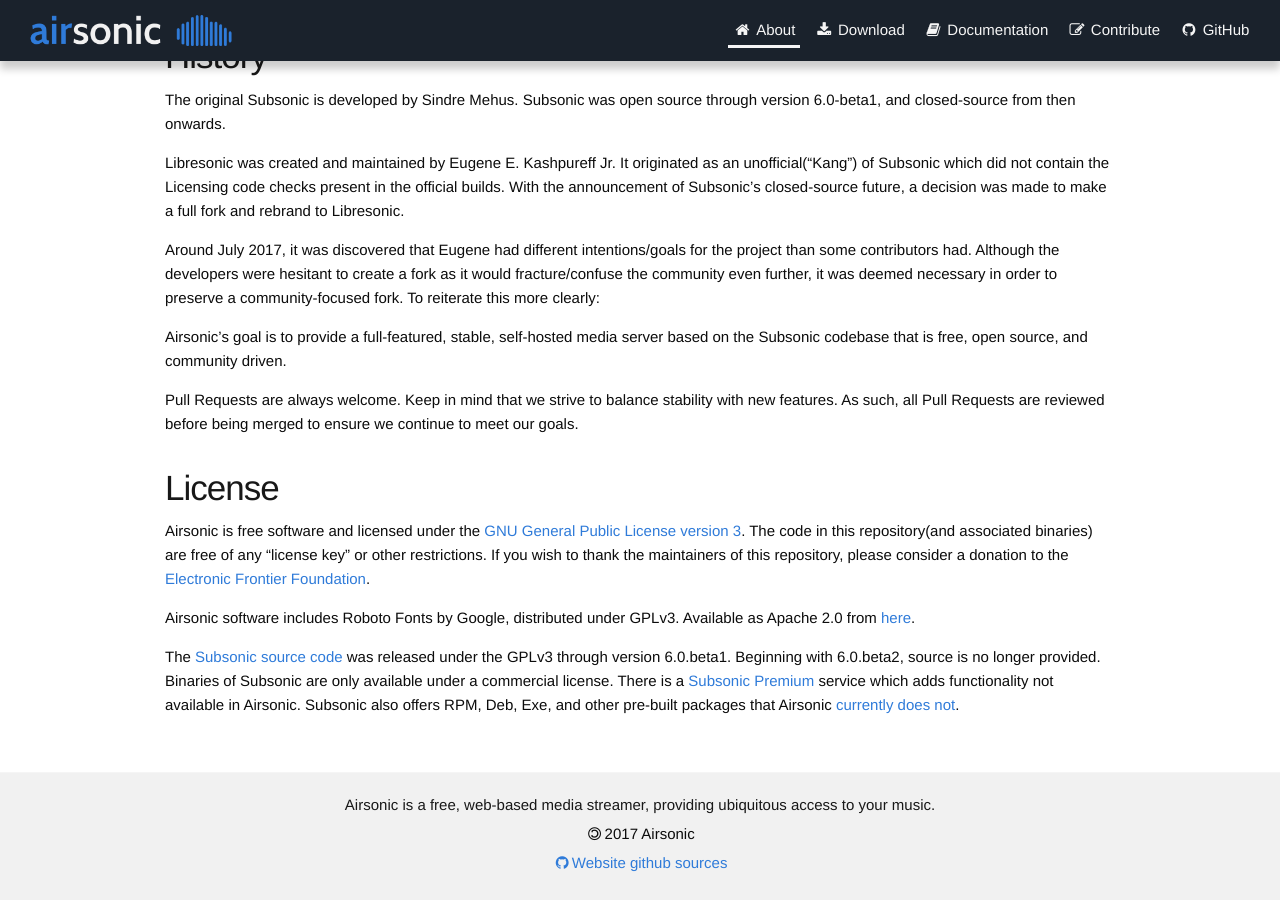
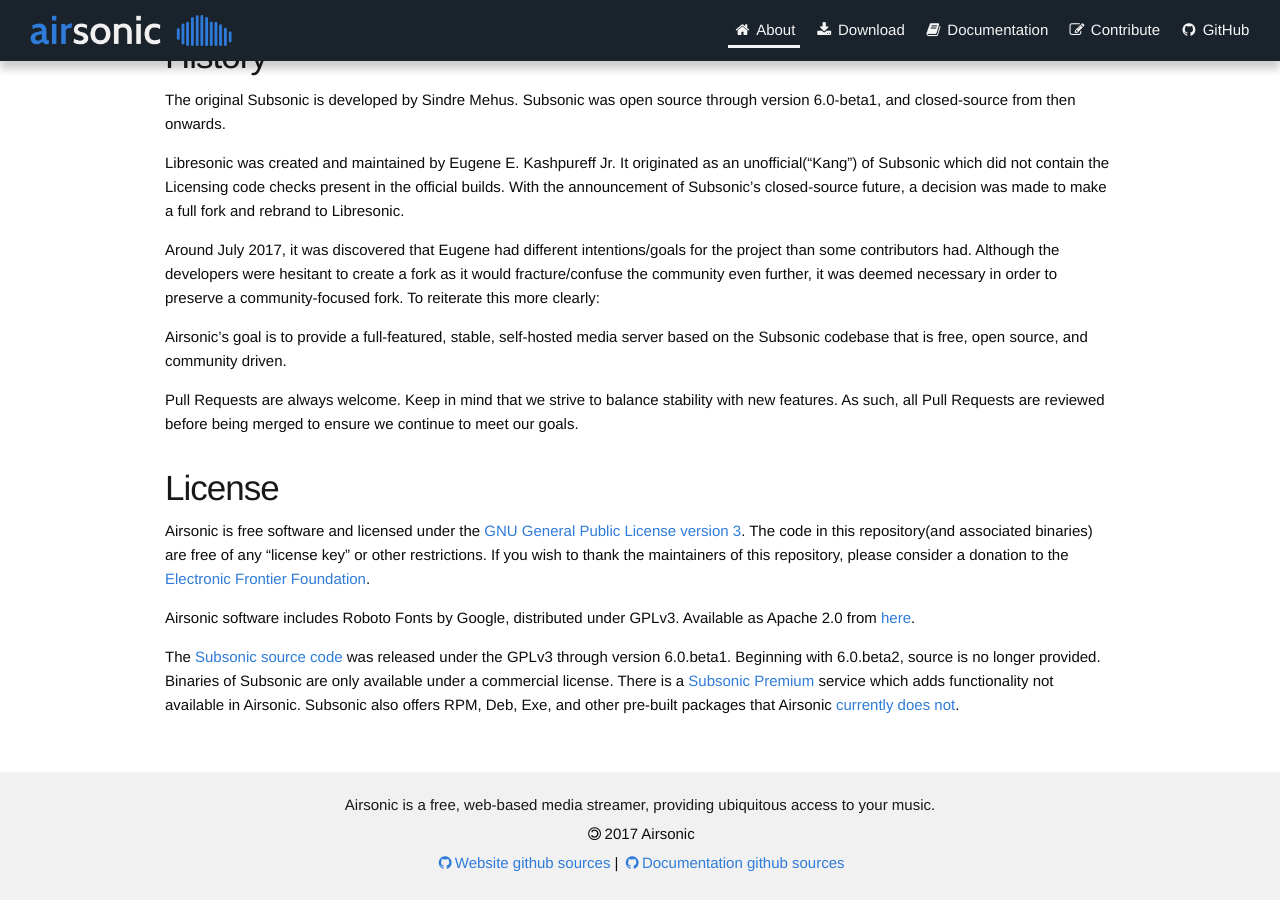
Before and after one commit to airsonic/airsonic.github.io, a Jekyll site: the page built from pages/index.md, in a window 1280 px wide and 900 px high, scrolled down 519 px. Built offline with Jekyll 4.4.1, drawn with Linux system fonts in a browser that asks for light colours.

Commit message:
Add github documentation sources link in footer

```diff
--- a/_config.yml
+++ b/_config.yml
@@ -14,6 +14,7 @@ repository: airsonic/airsonic
 # Vars
 github_url: "https://github.com/airsonic/airsonic"
 github_website_url: "https://github.com/airsonic/airsonic.github.io"
+github_docs_url: "https://github.com/airsonic/documentation"
 demo_url: ""
 repo: "https://github.com/airsonic/airsonic/releases"
 
--- a/_includes/footer.html
+++ b/_includes/footer.html
@@ -1,7 +1,7 @@
 <footer id="footer">
   <span>{{ site.description }}</span>
   <p><i class="fa fa-copyright fa-flip-horizontal fa-fw"></i>2017 {{ site.title }}</p>
-  <p><a href="{{ site.github_website_url }}"><i class="fa fa-github fa-fw"></i>Website github sources</a></p>
+  <p><a href="{{ site.github_website_url }}"><i class="fa fa-github fa-fw"></i>Website github sources</a> | <a href="{{ site.github_docs_url }}"><i class="fa fa-github fa-fw"></i>Documentation github sources</a></p>
 </footer>
 <script type="text/javascript">
   // Add smoothscroll to #$links
--- a/css/styles.scss
+++ b/css/styles.scss
@@ -637,7 +637,7 @@ FOOTER SECTION
     a {
         text-decoration: none;
         text-align: center;
-        display: block;
+        display: inline-block;
     }
 }
 
```
